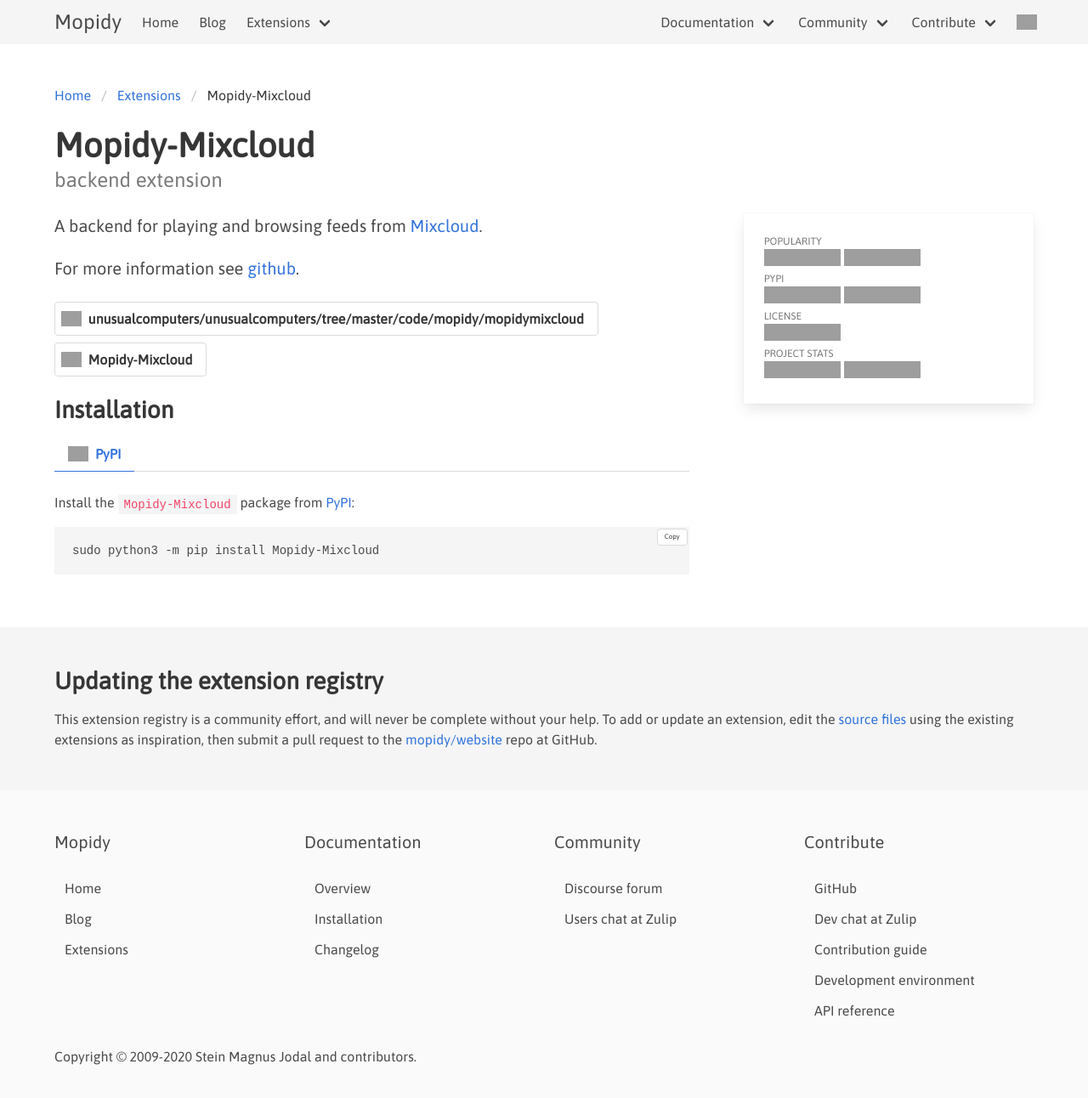
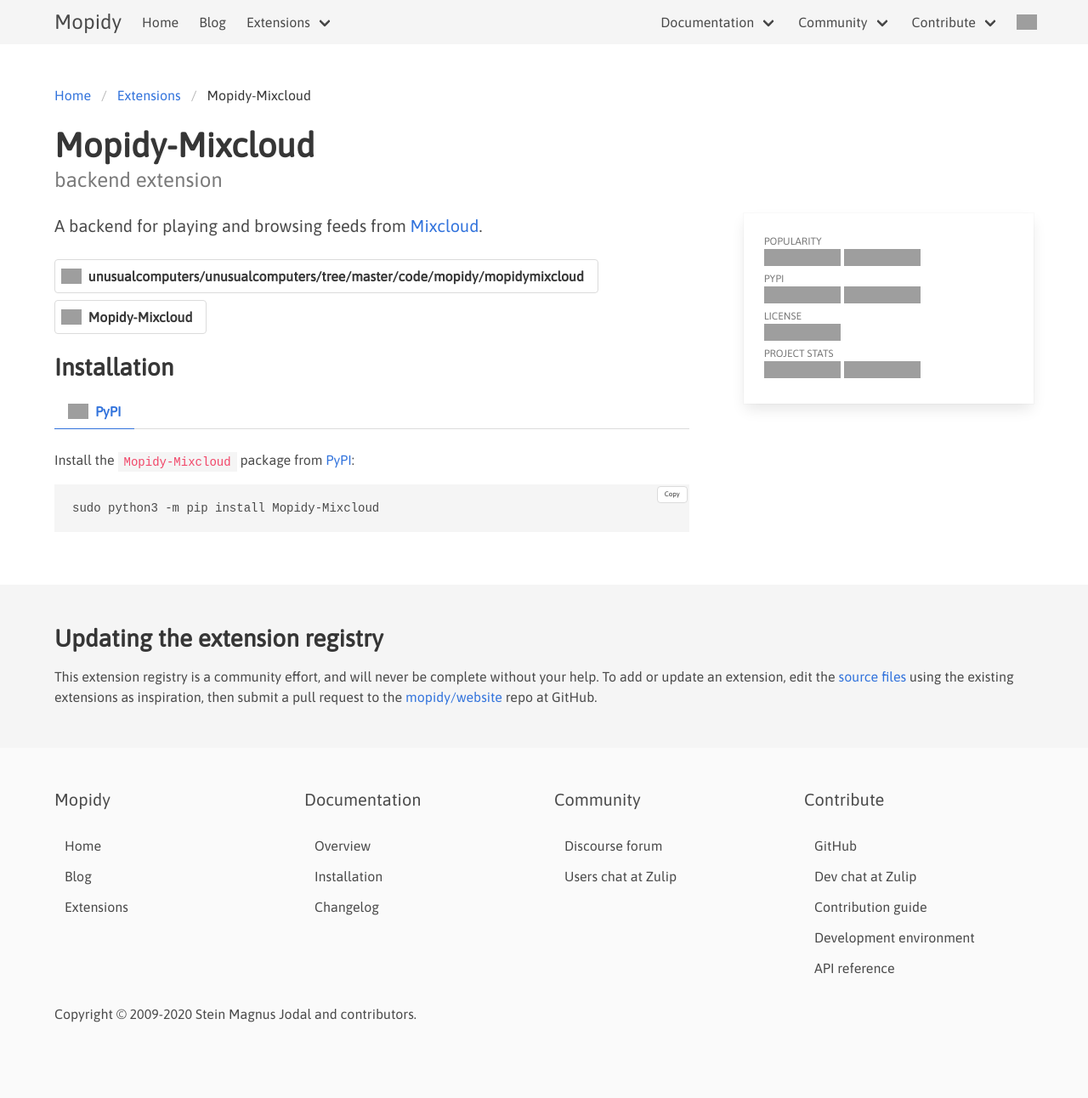
Before and after one commit to mopidy/website, a Jekyll site: the page built from _ext/mixcloud.md, in a window 1280 px wide, cut to the strip 0-1351 px from the top of the page. Shown: the top 1292 px of the strip at 85% size. Built offline with Jekyll 4.4.1, drawn with Linux system fonts in a browser that asks for light colours; grey boxes are pictures that could not be loaded.

Commit message:
Update _ext/mixcloud.md
Co-authored-by: Nick Steel <nick@nsteel.co.uk>

```diff
--- a/_ext/mixcloud.md
+++ b/_ext/mixcloud.md
@@ -9,5 +9,3 @@
 ---
 
 A backend for playing and browsing feeds from [Mixcloud](https://mixcloud.com).
-
-For more information see [github](https://github.com/unusualcomputers/unusualcomputers/blob/master/code/mopidy/mopidymixcloud/README.md).
```
